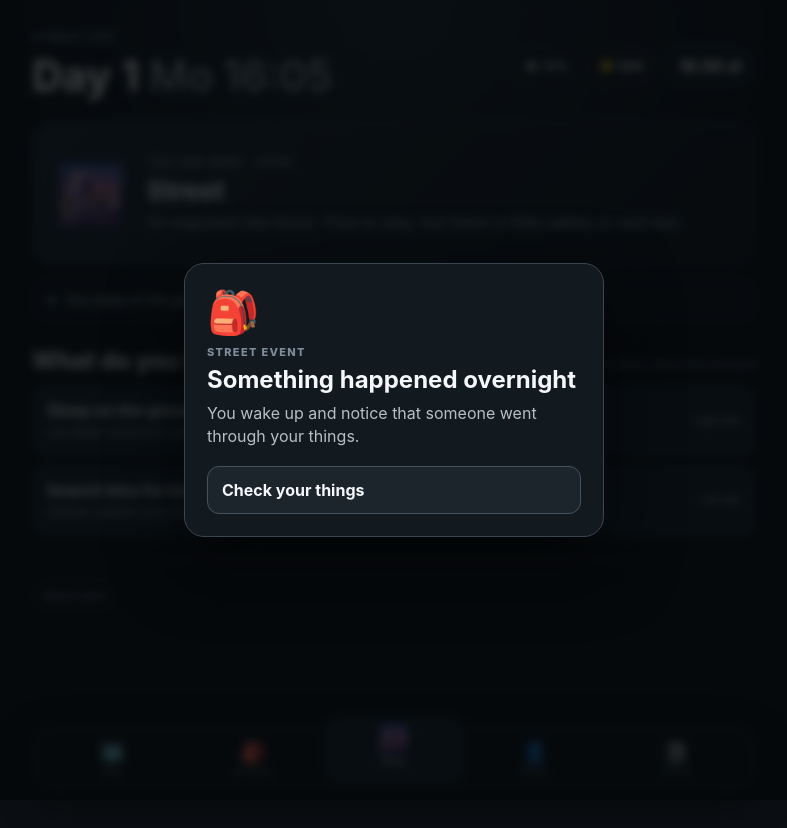
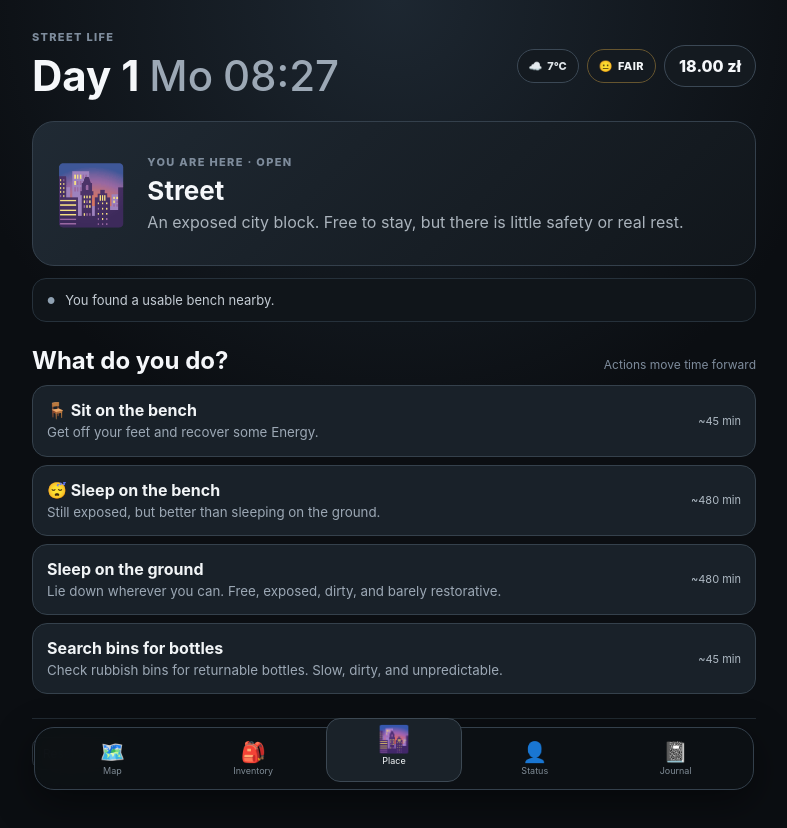
Before and after one commit to AlexanderKruk/street-life-game, a React (Vite) app: page / in a window 1280 px wide. Both pictures are taken after a click on the button 640 px from the left and 420 px from the top of the page. Shown: the top 828 px of the page, without its empty margins (246-1033 px from the left). Before the commit the page ends 800 px from the top, so only its background shows below. Built offline with nearby package versions, Linux system fonts and the light colour scheme.

Commit message:
Add discoverable Street bench actions

```diff
--- a/src/App.tsx
+++ b/src/App.tsx
@@ -138,6 +138,7 @@ export default function App() {
   const [selectedDestination, setSelectedDestination] = useState<string | null>(null)
   const [trip, setTrip] = useState<Trip | null>(null)
   const [musicOn, setMusicOn] = useState(false)
+  const [streetBenchFound, setStreetBenchFound] = useState(false)
   const [navigationOn, setNavigationOn] = useState(true)
   const [activeEvent, setActiveEvent] = useState<StreetEvent | null>(null)
   const [diceCheck, setDiceCheck] = useState<{ choice: StreetEventChoice; roll: number | null; modifier: number; resolved: boolean } | null>(null)
@@ -285,6 +286,29 @@ export default function App() {
     setSelectedDestination(id)
   }
 
+  function streetAction(kind: 'find-bench' | 'bench-rest' | 'bench-sleep') {
+    if (activeEvent || current.id !== 'street') return
+    if (kind === 'find-bench') {
+      const found = Math.random() < 0.7
+      setGame((prev) => applyAction(prev, { minutes: 20, energy: -2, mood: found ? 1 : -2 }))
+      setStreetBenchFound(found)
+      setMessage(found ? 'You found a usable bench nearby.' : 'You looked around, but every decent place to sit is occupied or unusable.')
+      return
+    }
+    if (!streetBenchFound) return
+    if (kind === 'bench-rest') {
+      setGame((prev) => applyAction(prev, { minutes: 45, energy: 18, mood: 2 }))
+      setMessage('You sit on the bench and get off your feet for a while.')
+      return
+    }
+    const next = applyAction(game, { minutes: 8 * 60, energy: 66, hygiene: -7, mood: -5 })
+    setGame(next)
+    setLife((status) => ({ ...status, housing: 'Street', housingUntil: undefined }))
+    setMessage('You sleep on the bench. It is still exposed, but better than the ground.')
+    const wakeEvent = pickStreetEvent('wake', { locationId: 'street', weather: weather.label, housing: 'Street', documents: inventory.documents }, 0.65)
+    if (wakeEvent) setActiveEvent(wakeEvent)
+  }
+
   function startTravel(mode: TravelMode) {
     const destination = locations.find((x) => x.id === selectedDestination)
     if (!destination) return
@@ -296,6 +320,7 @@ export default function App() {
       return
     }
     if (mode === 'transit') setGame((prev) => ({ ...prev, money: Math.max(0, prev.money - fare) }))
+    setStreetBenchFound(false)
     setTrip({ destinationId: destination.id, mode, total, remaining: total })
     setSelectedDestination(null)
     setScreen('travel')
@@ -565,6 +590,7 @@ export default function App() {
     setTrip(null)
     setSelectedDestination(null)
     setMusicOn(false)
+    setStreetBenchFound(false)
     setNavigationOn(true)
     setActiveEvent(null)
     setDiceCheck(null)
@@ -643,6 +669,11 @@ export default function App() {
       {current.id !== 'shop' && current.id !== 'work' && current.id !== 'support' && <>
         <div className="section-title"><h2>What do you do?</h2><span>Actions move time forward</span></div>
         <section className="actions">
+          {current.id === 'street' && <>
+            {!streetBenchFound && <button className="action" onClick={() => streetAction('find-bench')}><div><strong>🪑 Look for a bench</strong><small>Search nearby for somewhere usable to sit or sleep.</small></div><span>~20 min</span></button>}
+            {streetBenchFound && <button className="action" onClick={() => streetAction('bench-rest')}><div><strong>🪑 Sit on the bench</strong><small>Get off your feet and recover some Energy.</small></div><span>~45 min</span></button>}
+            {streetBenchFound && <button className="action" onClick={() => streetAction('bench-sleep')}><div><strong>😴 Sleep on the bench</strong><small>Still exposed, but better than sleeping on the ground.</small></div><span>~480 min</span></button>}
+          </>}
           {currentActions.length ? currentActions.map((action) => {
             const unavailable = (!open && action.requiresOpen !== false) || (!!action.cost && game.money < action.cost)
             return <button className="action" key={action.id} onClick={() => act(action.id)} disabled={unavailable}>
```
